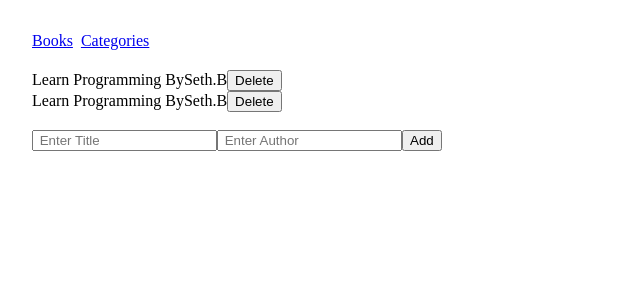
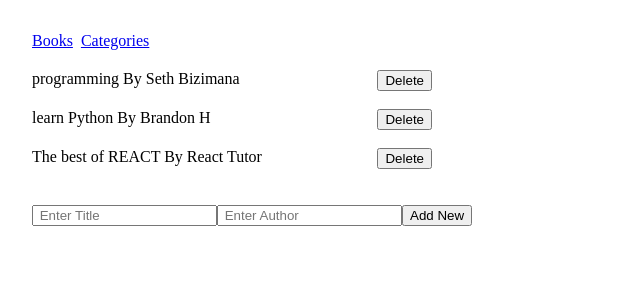
Before and after one commit to Sevenpros/book-store, a React (Create React App) app: page / in a window 1280 px wide. Shown: the top 300 px of the page, without its empty margins (0-640 px from the left). Built offline with nearby package versions, Linux system fonts and the light colour scheme.

Commit message:
Connect Redux & React Add new book

```diff
--- a/src/App.css
+++ b/src/App.css
@@ -15,3 +15,10 @@ ul {
   align-items: center;
   margin-bottom: 20px;
 }
+.bookList {
+  width: 400px;
+}
+.bookItem {
+  display: flex;
+  justify-content: space-between;
+}
--- a/src/components/AddBook.js
+++ b/src/components/AddBook.js
@@ -1,12 +1,46 @@
-import React from 'react';
+import React, { useState } from 'react';
+import { useDispatch } from 'react-redux/es/exports';
+import { addBookActionCreator } from '../redux/books/books';
 
-const AddBook = () => (
-  <form className="bookForm">
-    <br />
-    <input type="text" placeholder=" Enter Title" />
-    <input type="text" placeholder=" Enter Author" />
-    <button type="button"> Add </button>
-  </form>
-);
+const AddBook = () => {
+  const dispatch = useDispatch();
+  const [title, setTitle] = useState('');
+  const [author, setAuthor] = useState('');
+  const onClickHandle = () => {
+    if (title || author) {
+      dispatch({
+        type: addBookActionCreator().type,
+        book: { title, author },
+      });
+    }
+  };
+  return (
+    <form className="bookForm">
+      <br />
+      <input
+        type="text"
+        placeholder=" Enter Title"
+        id="title"
+        onChange={(e) => {
+          setTitle(e.target.value);
+        }}
+      />
+      <input
+        type="text"
+        placeholder=" Enter Author"
+        id="author"
+        onChange={(e) => {
+          setAuthor(e.target.value);
+        }}
+      />
+      <button
+        type="button"
+        onClick={onClickHandle}
+      >
+        Add New
+      </button>
+    </form>
+  );
+};
 
 export default AddBook;
--- a/src/components/BookList.js
+++ b/src/components/BookList.js
@@ -1,21 +1,11 @@
 import React from 'react';
+import { useSelector } from 'react-redux';
 import SingleBook from './SingleBook';
 
 const BookList = () => {
-  const books = [
-    {
-      id: 1,
-      title: 'Learn Programming',
-      author: 'Seth.B',
-    },
-    {
-      id: 2,
-      title: 'Learn Programming',
-      author: 'Seth.B',
-    },
-  ];
+  const books = useSelector((state) => state.booksReducer);
   return (
-    <ul>
+    <ul className="bookList">
       {books.map((book) => (
         <SingleBook
           key={book.id}
--- a/src/components/SingleBook.js
+++ b/src/components/SingleBook.js
@@ -5,13 +5,20 @@ const SingleBook = (props) => {
   const { book } = props;
   const { title, author } = book;
   return (
-    <li>
-      {title}
+    <>
+      <li className="bookItem">
+        {title}
+        {' '}
+        By
+        {' '}
+        {author}
+        {' '}
+        <button type="button">Delete</button>
+      </li>
+      <br />
       {' '}
-      By
-      {author}
-      <button type="button">Delete</button>
-    </li>
+
+    </>
   );
 };
 
--- a/src/index.js
+++ b/src/index.js
@@ -1,10 +1,15 @@
 import React from 'react';
 import ReactDOM from 'react-dom/client';
+import { Provider } from 'react-redux/es/exports';
+import store from './redux/configureStore';
 import App from './App';
 
 const root = ReactDOM.createRoot(document.getElementById('root'));
+
 root.render(
   <React.StrictMode>
-    <App />
+    <Provider store={store}>
+      <App />
+    </Provider>
   </React.StrictMode>,
 );
--- a/src/redux/books/books.js
+++ b/src/redux/books/books.js
@@ -1,14 +1,30 @@
 const ADD_BOOK = 'ADD_BOOK';
 const REMOVE_BOOK = 'REMOVE_BOOK';
-const initialState = {
-  books: [],
-};
+
+const initialState = [
+  {
+    title: 'programming',
+    author: 'Seth Bizimana',
+  },
+  {
+    title: 'learn Python',
+    author: 'Brandon H',
+  },
+  {
+    title: 'The best of REACT',
+    author: 'React Tutor',
+  },
+];
 
 const booksRecuder = (state = initialState, action = {}) => {
   switch (action.type) {
-    case ADD_BOOK: return [...state, action.book];
+    case ADD_BOOK:
+      return [...state, action.book];
     case REMOVE_BOOK:
-      return state.books.map((book) => book.id !== action.id);
+      return [
+        ...state.slice(0, action.index),
+        ...state.slice(action.index + 1),
+      ];
 
     default: return state;
   }
--- a/src/redux/configureStore.js
+++ b/src/redux/configureStore.js
@@ -2,9 +2,9 @@ import { configureStore } from '@reduxjs/toolkit';
 import booksReducer from './books/books';
 import catReducer from './categories/categories';
 
-const rootReducer = configureStore({
-  book: booksReducer,
-  category: catReducer,
-});
-
-export default rootReducer;
+const reducer = {
+  booksReducer,
+  catReducer,
+};
+const store = configureStore({ reducer });
+export default store;
```
